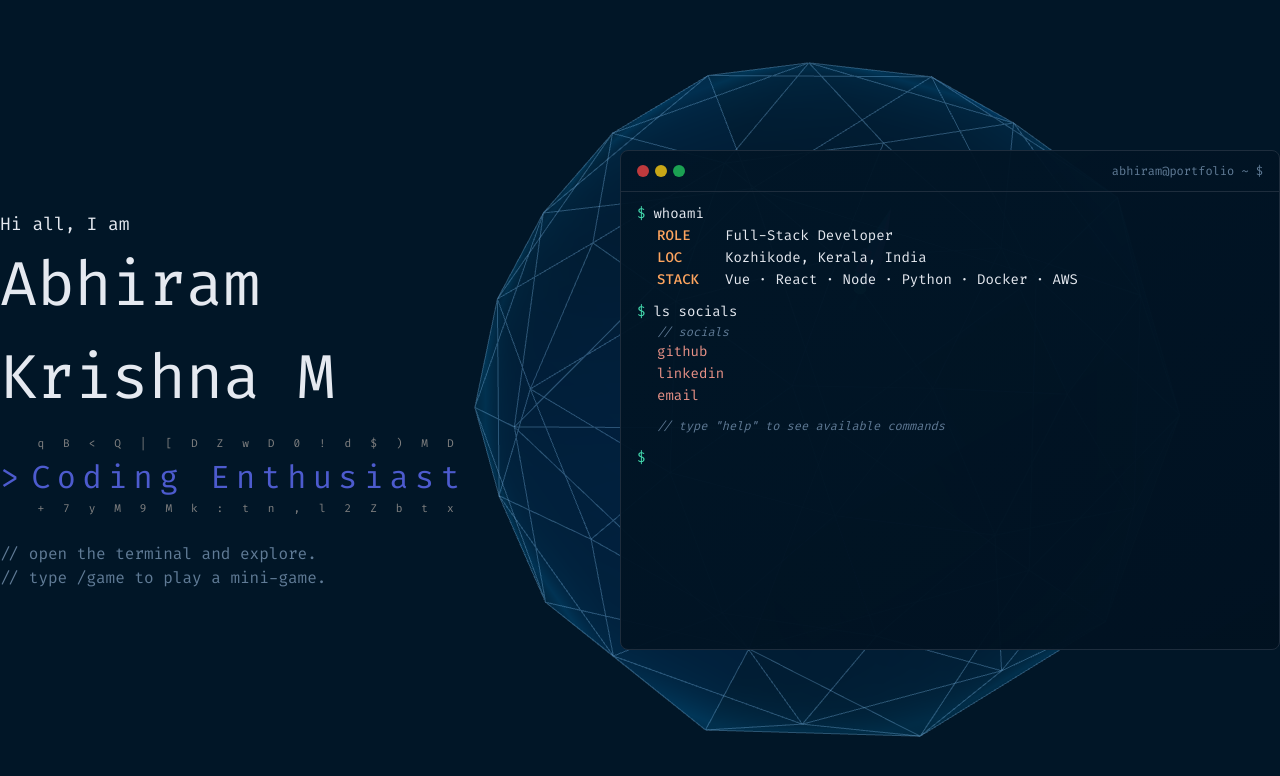
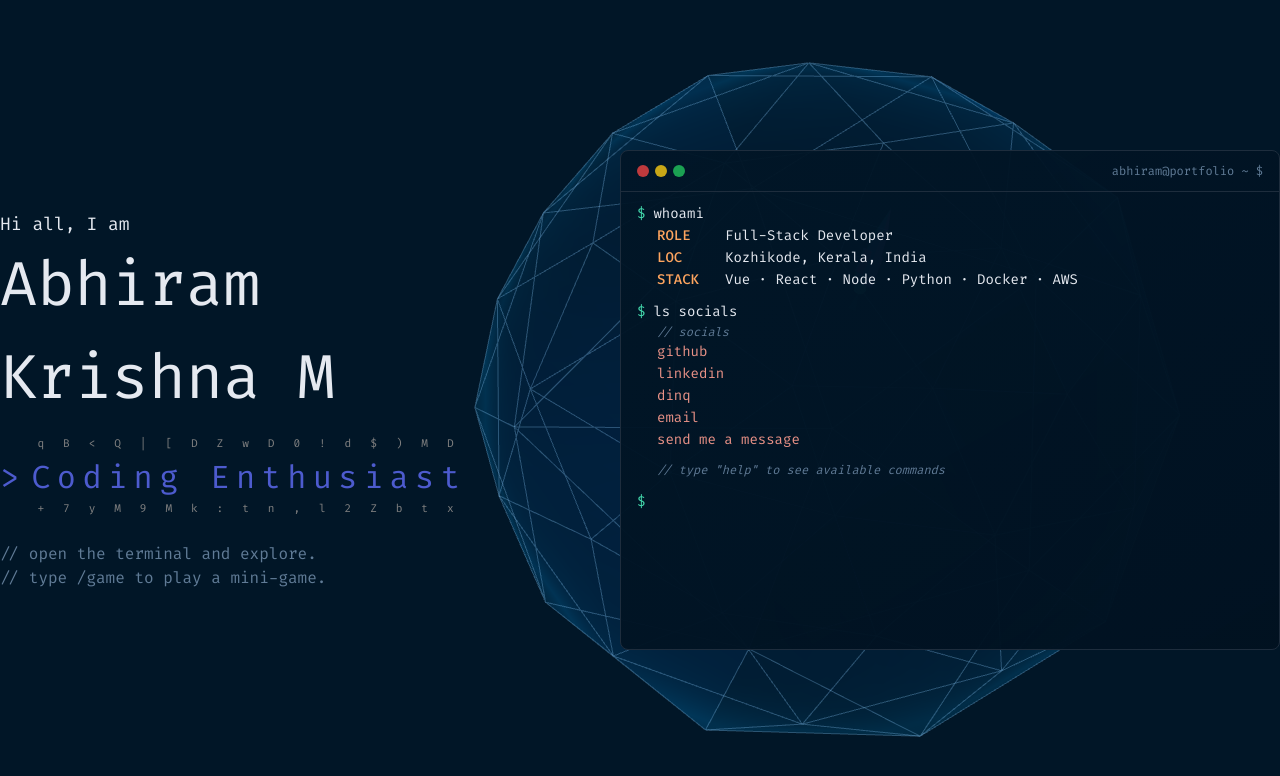
Before and after one commit to AbhiramKrishnaM/Portfolio, a Vue app: page / in a window 1280 px wide. Shown: the top 776 px of the page. Built offline with nearby package versions, Linux system fonts and the light colour scheme.

Commit message:
redirects issues fixed

```diff
--- a/src/composables/useCLI.js
+++ b/src/composables/useCLI.js
@@ -89,9 +89,14 @@ export function useCLI() {
         text: "github",
         url: "https://github.com/AbhiramKrishnaM",
       });
-      addLine("link", { text: "linkedin", url: "#" });
+      addLine("link", { text: "linkedin", url: "https://www.linkedin.com/in/abhiram-krishna/" });
+      addLine("link", { text: "dinq", url: "https://dinq.me/abhiramkrishna" });
       addLine("link", {
         text: "email",
+        url: "mailto:abhiramkrishna.8921@gmail.com",
+      });
+      addLine("link", {
+        text: "send me a message",
         url: "mailto:abhiramkrishna.8921@gmail.com",
       });
       blank();
@@ -134,8 +139,10 @@ export function useCLI() {
 
     contact() {
       addLine("comment", "// get in touch");
+      addLine("link", { text: "linkedin", url: "https://www.linkedin.com/in/abhiram-krishna/" });
+      addLine("link", { text: "dinq", url: "https://dinq.me/admin/mydinq?domain=abhiramkrishna" });
       addLine("link", { text: "email", url: "mailto:abhiramkrishna.8921@gmail.com" });
-      addLine("link", { text: "linkedin", url: "#" });
+      addLine("link", { text: "send me a message", url: "mailto:abhiramkrishna.8921@gmail.com" });
       blank();
     },
 
@@ -326,9 +333,13 @@ export function useCLI() {
     await _delay(70);
     addLine("link", { text: "github", url: "https://github.com/AbhiramKrishnaM" });
     await _delay(70);
-    addLine("link", { text: "linkedin", url: "#" });
+    addLine("link", { text: "linkedin", url: "https://www.linkedin.com/in/abhiram-krishna/" });
+    await _delay(70);
+    addLine("link", { text: "dinq", url: "https://dinq.me/admin/mydinq?domain=abhiramkrishna" });
     await _delay(70);
     addLine("link", { text: "email", url: "mailto:abhiramkrishna.8921@gmail.com" });
+    await _delay(70);
+    addLine("link", { text: "send me a message", url: "mailto:abhiramkrishna.8921@gmail.com" });
     await _delay(70);
     blank();
     await _delay(150);
```
